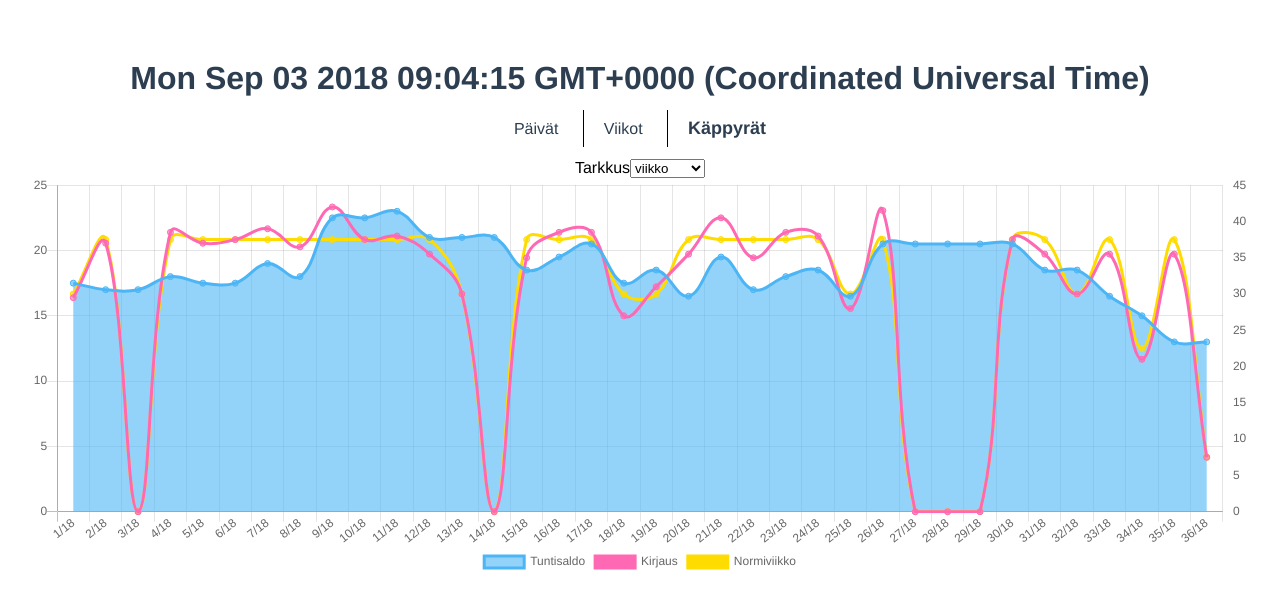
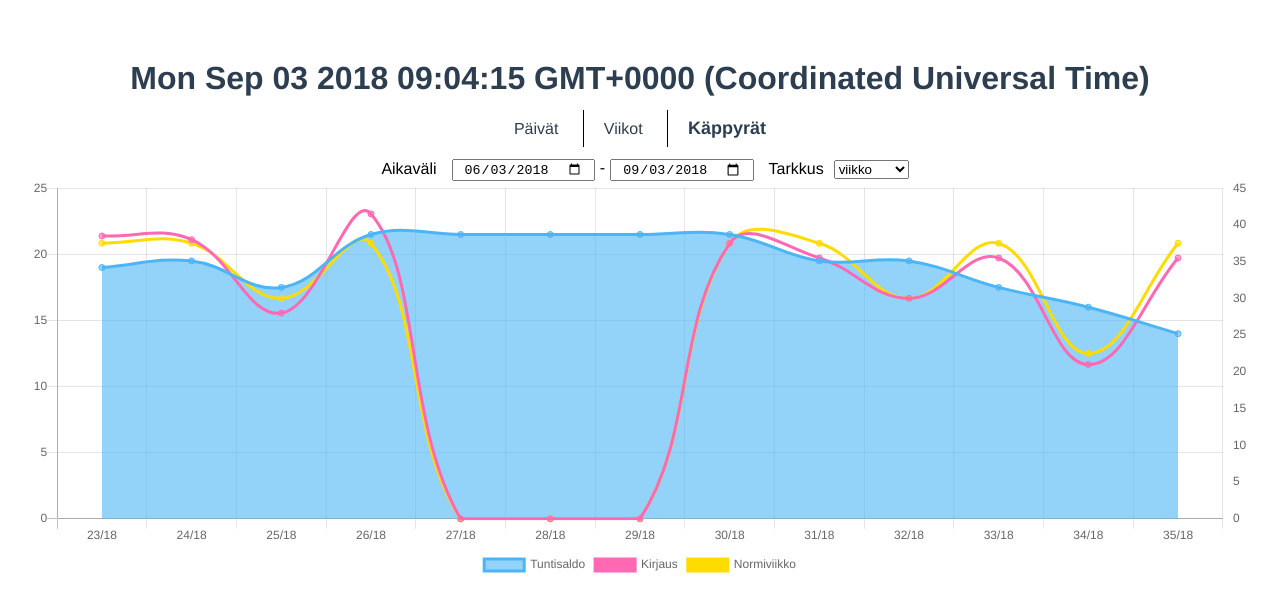
Before and after one commit to tzrissan/tuntikirjanpito, a Vue app: page / in a window 1280 px wide. Both pictures are taken after a click on the element "Käppyrät". Shown: the top 612 px of the page. Built offline with nearby package versions, Linux system fonts and the light colour scheme.

Commit message:
Aikavälillä valinta

```diff
--- a/src/components/Kappyrat.vue
+++ b/src/components/Kappyrat.vue
@@ -1,16 +1,15 @@
 <template>
     <div class="chart">
         <div>
-            <!-- label>Aikaväli</label><input type="date"/>-<input type="date"/ -->
+            <label>Aikaväli</label><input v-model="local.alku" type="date"/>-<input v-model="local.loppu" type="date"/>
             <label>Tarkkus</label>
             <select v-model="local.tarkkuus">
                 <option v-for="tarkkuus in local.tarkkuudet" v-bind:key="tarkkuus.nimi" v-bind:value="tarkkuus">{{ tarkkuus.nimi }}</option>
             </select>
-            {{ local.aikavali }}
         </div>
         <BarChart
-                v-bind:data="chartData"
-                v-bind:options="chartOptions"></BarChart>
+            v-bind:data="chartData"
+            v-bind:options="chartOptions" />
     </div>
 </template>
 
@@ -21,7 +20,7 @@
     import _ from 'lodash';
     import moment from 'moment';
     import {kaikkiAikavalitTapahtumienValilla} from '../date-time-util';
-    import {v2018alkusaldo} from '../data';
+    import {beginningOfTime, endOfTime, v2018alkusaldo} from '../data';
 
     const tarkkuudet = (()=>{
         const aikavali = (nimi, step, format) => ({ nimi, step, format });
@@ -75,10 +74,15 @@
             },
             chartData() {
                 const format = this.local.tarkkuus.format;
-                const aikavalit  = _.chain(kaikkiAikavalitTapahtumienValilla(this.global.merkinnat, this.local.tarkkuus.step))
+                const alku = moment(this.local.alku ? this.local.alku : beginningOfTime);
+                const loppu = moment(this.local.loppu ? this.local.loppu : endOfTime);
+                const merkinnat = _.filter(this.global.merkinnat, m => {
+                    return moment(m.date).isBetween(alku, loppu);
+                });
+                const aikavalit  = _.chain(kaikkiAikavalitTapahtumienValilla(merkinnat, this.local.tarkkuus.step))
                     .map(aikavali => {
                         aikavali.nimi = aikavali.alku.format(format);
-                        aikavali.merkinnat = this.global.merkinnat.filter(m => moment(m.date).isBetween(aikavali.alku, aikavali.loppu, null, '[]'));
+                        aikavali.merkinnat = merkinnat.filter(m => moment(m.date).isBetween(aikavali.alku, aikavali.loppu, null, '[]'));
                         return aikavali;
                     })
                     .map(aikavali => {
@@ -128,7 +132,9 @@
                 global: Tuntikirjanpito.get(),
                 local: {
                     tarkkuus: tarkkuudet[1],
-                    tarkkuudet
+                    tarkkuudet,
+                    alku: moment().subtract(1, 'quarter').format('YYYY-MM-DD'),
+                    loppu: moment().format('YYYY-MM-DD')
                 }
             }
         }
@@ -160,4 +166,13 @@
         font-weight: bold;
     }
 
+    .chart label {
+        padding: 0 10px;
+    }
+
+    .chart input {
+        padding: 0 10px;
+        margin: 0 5px;
+    }
+
 </style>
--- a/src/data.js
+++ b/src/data.js
@@ -190,6 +190,8 @@ const Tuntikirjanpito = {
 
 export const v2018alkusaldo = 18.0;
 export const v2018alkuvirhe = 0;
+export const beginningOfTime = '2000-01-01';
+export const endOfTime = '2100-12-31';
 
 
 export default Tuntikirjanpito;
```
